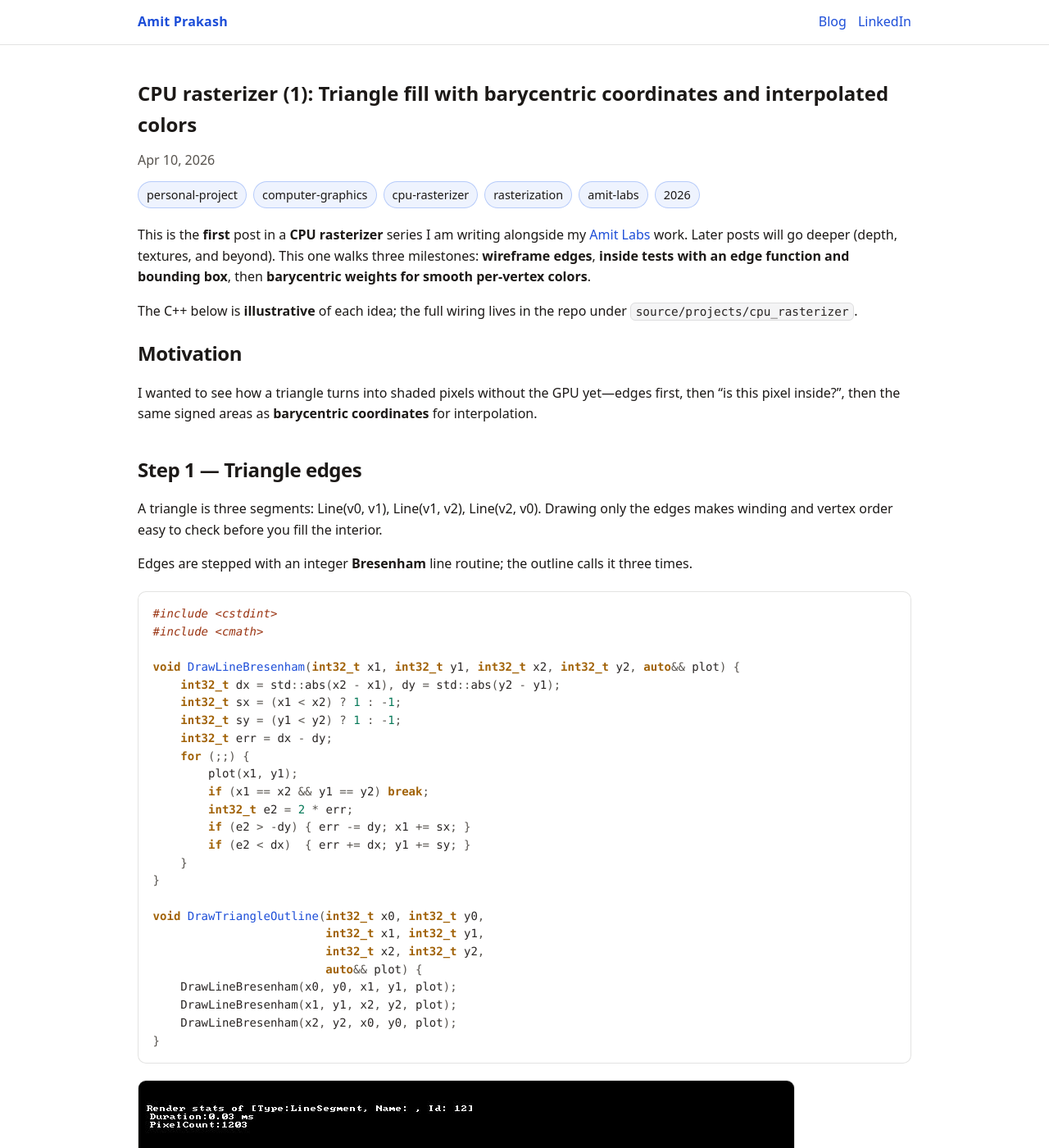
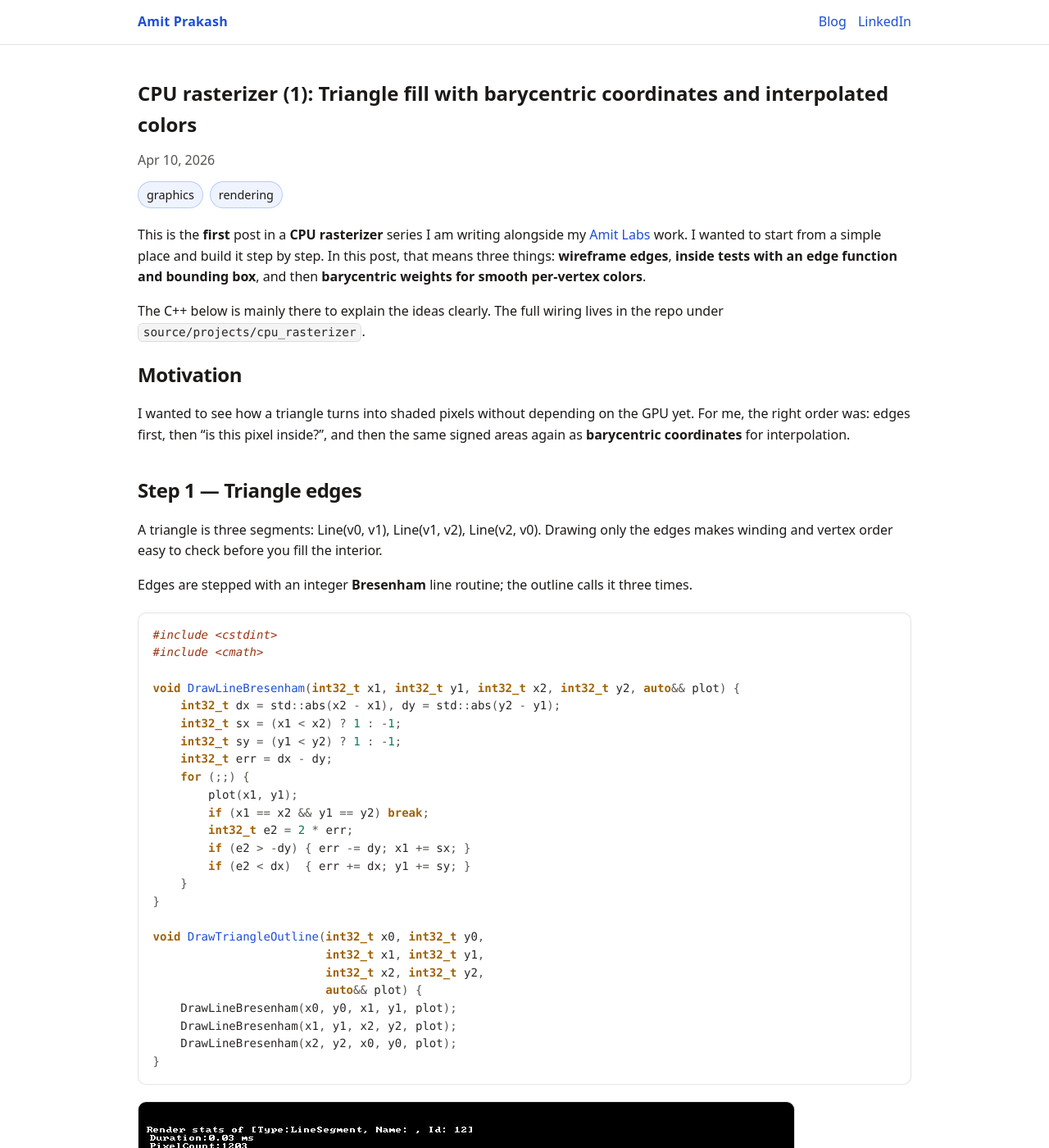
Before and after one commit to amitprakash07/amitprakash07.github.io, a Jekyll site: the page built from _posts/computer-graphics/cpu-rasterizer/2026-04-10-cpu-rasterizer-triangle-barycentric-colors.md, in a window 1280 px wide and 1400 px high. Shown: the whole window at 82% size. Built offline with Jekyll 4.4.1, drawn with Linux system fonts in a browser that asks for light colours; some of the changed text lies outside the part shown.

```diff
--- a/_config.yml
+++ b/_config.yml
@@ -33,6 +33,12 @@ defaults:
     values:
       layout: post
       permalink: /blogs/:categories/:year/:month/:day/:title/
+  - scope:
+      path: "_posts/personal-project"
+      type: "posts"
+    values:
+      categories:
+        - personal-project
   - scope:
       path: "_posts/game-engineering"
       type: "posts"
--- a/_layouts/post.html
+++ b/_layouts/post.html
@@ -37,6 +37,9 @@ layout: default
       <p class="post__wix-origin">Older write-up with figures: <a href="{{ page.source_wix }}">original post on Wix</a>.</p>
       {%- endif -%}
       {{ content }}
+      {%- if page.ai_assisted -%}
+      <p class="post__ai-note">This post was written with AI assistance and reviewed/edited by me.</p>
+      {%- endif -%}
     {%- endif -%}
   </div>
 </article>
--- a/_posts/computer-graphics/cpu-rasterizer/2026-04-10-cpu-rasterizer-triangle-barycentric-colors.md
+++ b/_posts/computer-graphics/cpu-rasterizer/2026-04-10-cpu-rasterizer-triangle-barycentric-colors.md
@@ -1,22 +1,19 @@
 ---
 title: "CPU rasterizer (1): Triangle fill with barycentric coordinates and interpolated colors"
 date: 2026-04-10
+ai_assisted: true
 tags:
-  - personal-project
-  - computer-graphics
-  - cpu-rasterizer
-  - rasterization
-  - amit-labs
-  - "2026"
+  - graphics
+  - rendering
 ---
 
-This is the **first** post in a **CPU rasterizer** series I am writing alongside my [Amit Labs](https://github.com/amitprakash07/amit-labs) work. Later posts will go deeper (depth, textures, and beyond). This one walks three milestones: **wireframe edges**, **inside tests with an edge function and bounding box**, then **barycentric weights for smooth per-vertex colors**.
+This is the **first** post in a **CPU rasterizer** series I am writing alongside my [Amit Labs](https://github.com/amitprakash07/amit-labs) work. I wanted to start from a simple place and build it step by step. In this post, that means three things: **wireframe edges**, **inside tests with an edge function and bounding box**, and then **barycentric weights for smooth per-vertex colors**.
 
-The C++ below is **illustrative** of each idea; the full wiring lives in the repo under `source/projects/cpu_rasterizer`.
+The C++ below is mainly there to explain the ideas clearly. The full wiring lives in the repo under `source/projects/cpu_rasterizer`.
 
 ## Motivation
 
-I wanted to see how a triangle turns into shaded pixels without the GPU yet—edges first, then “is this pixel inside?”, then the same signed areas as **barycentric coordinates** for interpolation.
+I wanted to see how a triangle turns into shaded pixels without depending on the GPU yet. For me, the right order was: edges first, then “is this pixel inside?”, and then the same signed areas again as **barycentric coordinates** for interpolation.
 
 ## Step 1 — Triangle edges
 
@@ -167,4 +164,4 @@ Same shading with the **bounding box** overlaid:
 
 ## Closing
 
-From here the same weights extend naturally to **depth**, **UVs**, and normals. This post stops where the first milestone felt solid: a **filled triangle** with **colors driven by barycentric interpolation**.
+From here the same weights extend naturally to **depth**, **UVs**, and normals. For this first milestone, I wanted to stop at the point where the basic triangle fill felt solid: a **filled triangle** with **colors driven by barycentric interpolation**.
--- a/assets/css/style.css
+++ b/assets/css/style.css
@@ -255,6 +255,14 @@ article.post {
   color: var(--muted);
   margin: 0 0 1.25rem;
   line-height: 1.5;
+}
+
+.post__ai-note {
+  margin: 2rem 0 0;
+  padding-top: 0.9rem;
+  border-top: 1px solid var(--border);
+  color: var(--muted);
+  font-size: 0.92rem;
 }
 
 /* Markdown images: never wider than the text column (exclude home hero portrait) */
```
Also changed, not shown: _posts/computer-graphics/cpu-rasterizer/2026-04-11-cpu-rasterizer-framebuffer-text-overlay.md (+8 -11 lines), _posts/computer-graphics/cpu-rasterizer/2026-04-23-cpu-rasterizer-cpp-type-safety-and-render-state.md (+9 -15 lines), _posts/personal-project/2026-04-07-how-i-used-cursor-to-migrate-from-wix-to-github-pages.md (added, +147 -0 lines).
